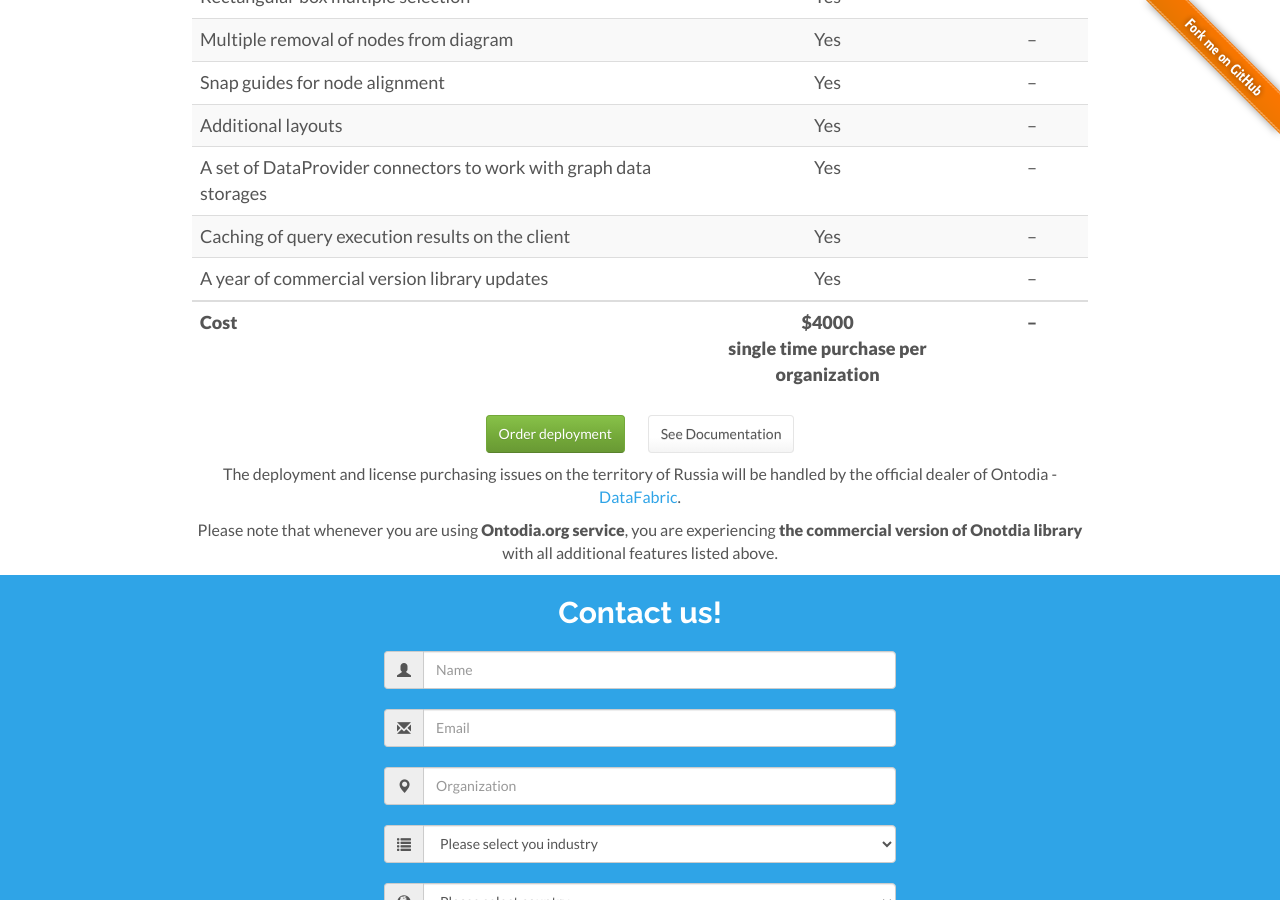
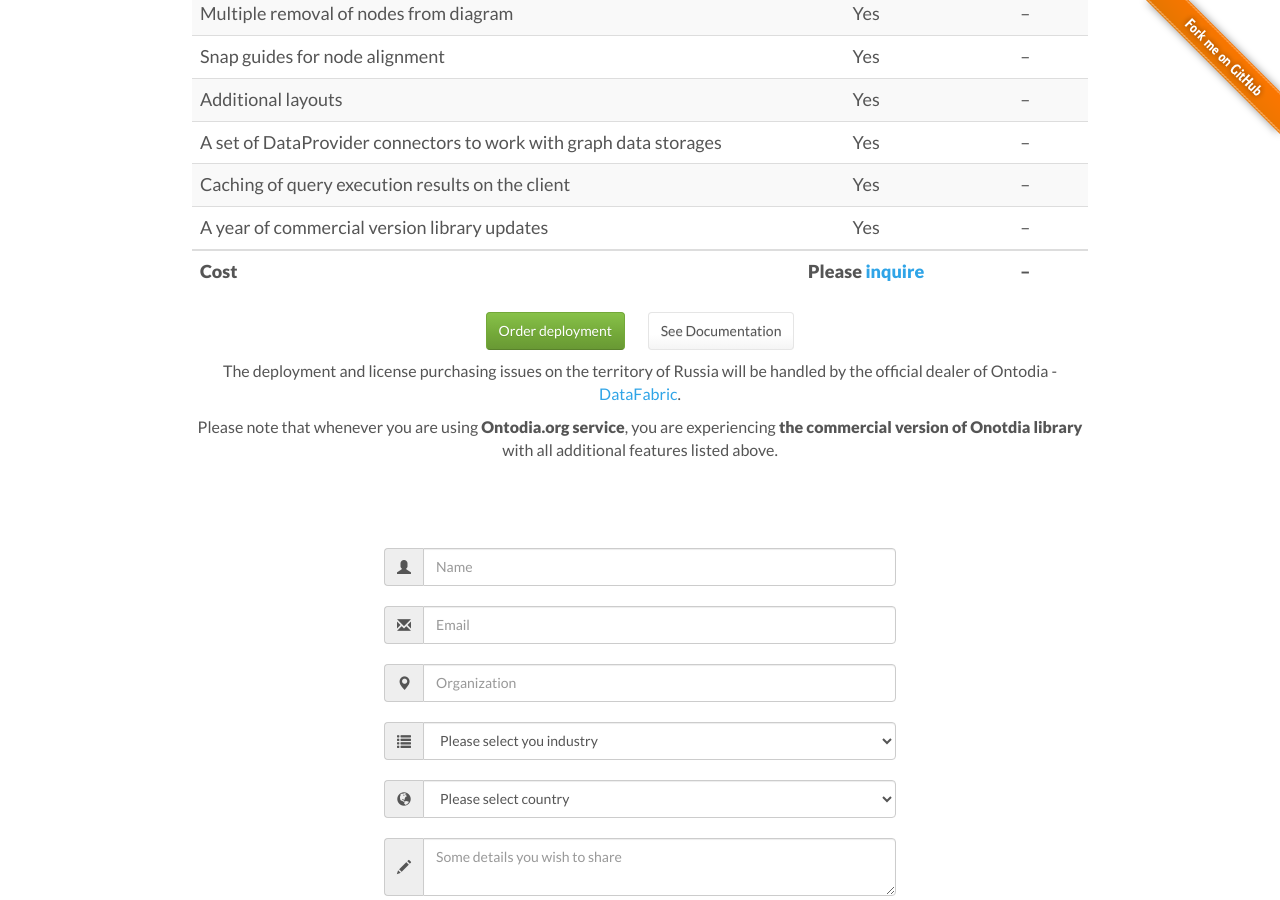
Before and after one commit to ontodia-org/ontodia-org.github.io, a Jekyll site: the page built from index.html, in a window 1280 px wide and 900 px high, scrolled down 3715 px. Built offline with Jekyll 4.4.1, drawn with Linux system fonts in a browser that asks for light colours; nearby versions of some CDN libraries; comment, search, counter and statistics services are not loaded.

Commit message:
Remove concrete license terms

```diff
--- a/index.html
+++ b/index.html
@@ -235,7 +235,7 @@
             <tfoot>
             <tr>
                 <th style="border-top-width: 2px;">Cost</th>
-                <th style="border-top-width: 2px; text-align: center">$4000<br/>single time purchase per organization</th>
+                <th style="border-top-width: 2px; text-align: center">Please <a href=#ContactForm>inquire</a></th>
                 <th style="border-top-width: 2px; text-align: center">–</th>
             </tr>
             </tfoot>
@@ -253,7 +253,7 @@
     </p>
 </div>
 
-<div class="container-fluid bg-primary" style="padding-bottom:20px; padding-top: 20px; padding-left:30%; padding-right: 30%;">
+<div id="ContactForm" lass="container-fluid bg-primary" style="padding-bottom:20px; padding-top: 20px; padding-left:30%; padding-right: 30%;">
         <div>
         <h2 style="margin-top: 0px; text-align:center; color:white">Contact us!</h2>
     </div>
```
